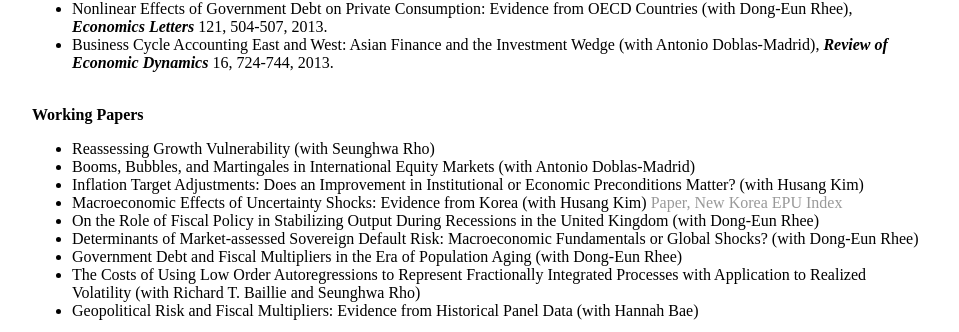
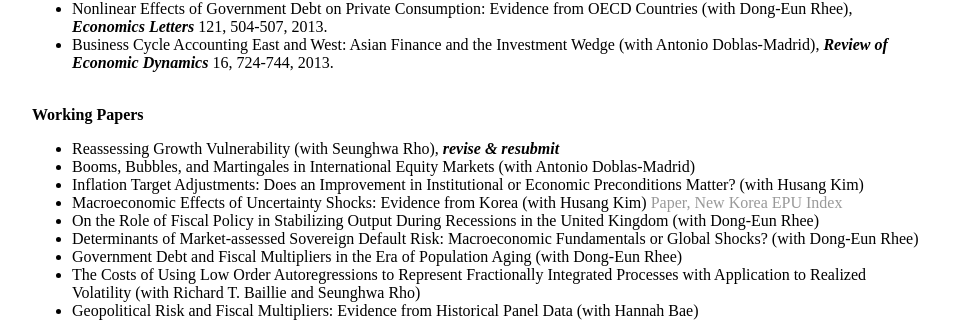
Before and after one commit to dooyeoncho/dooyeoncho.github.io, a Jekyll site: the page built from pages/research.html, in a window 1280 px wide. Shown: the part 870-1202 px from the top of the page, without its empty margins (160-1119 px from the left). Built offline with Jekyll 4.4.1, drawn with Linux system fonts in a browser that asks for light colours.

Commit message:
Update research.html

```diff
--- a/pages/research.html
+++ b/pages/research.html
@@ -39,7 +39,7 @@ title: Dooyeon Cho - Research
 
 <div> <b>Working Papers</b>
 	<ul>
-		<li>Reassessing Growth Vulnerability (with Seunghwa Rho)</li>
+		<li>Reassessing Growth Vulnerability (with Seunghwa Rho), <em property="italic"><b>revise & resubmit</b></em></li>
 		<li>Booms, Bubbles, and Martingales in International Equity Markets (with Antonio Doblas-Madrid)</li>
 		<li>Inflation Target Adjustments: Does an Improvement in Institutional or Economic Preconditions Matter? (with Husang Kim)</li>
 		<li>Macroeconomic Effects of Uncertainty Shocks: Evidence from Korea (with Husang Kim) <a href="https://papers.ssrn.com/sol3/papers.cfm?abstract_id=4044587">Paper,</a> <a href="https://dooyeoncho.github.io/pages/new_korea_epu_index.html">New Korea EPU Index</a></li>
```
